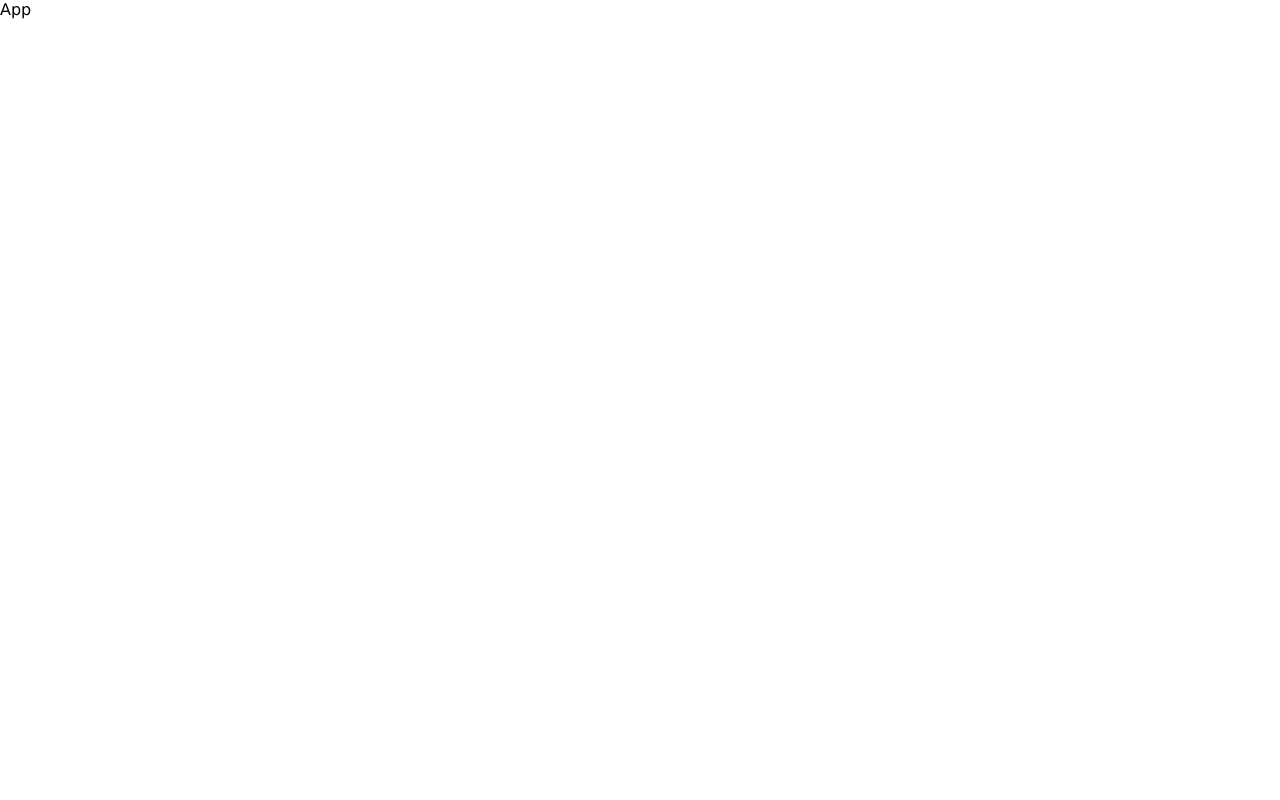
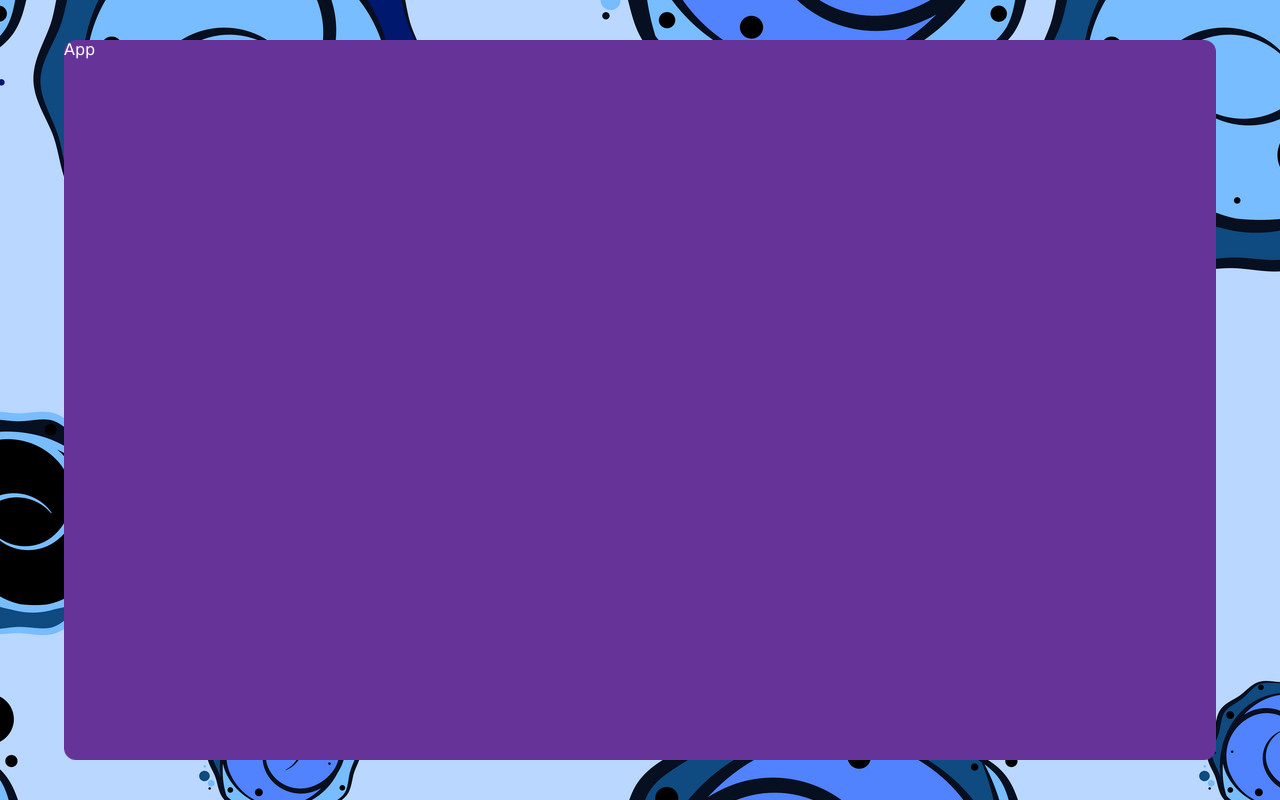
Before and after one commit to lasindu2001/react-firebase-chat-app, a React (Vite) app: page / in a window 1280 px wide. Built offline with nearby package versions, Linux system fonts and the light colour scheme.

Commit message:
add basic design

```diff
--- a/src/App.jsx
+++ b/src/App.jsx
@@ -1,6 +1,6 @@
 const App = () => {
   return (
-    <div className=''>App</div>
+    <div className='container'>App</div>
   )
 }
 
--- a/src/index.css
+++ b/src/index.css
@@ -5,3 +5,19 @@
   font-family: "Lucida Sans", "Lucida Sans Regular", "Lucida Grande",
     "Lucida Sans Unicode", Geneva, Verdana, sans-serif;
 }
+
+body {
+  background-image: url("/bg.jpg");
+  display: flex;
+  align-items: center;
+  justify-content: center;
+  height: 100vh;
+  color: white;
+}
+
+.container {
+  width: 90vw;
+  height: 90vh;
+  background-color: rebeccapurple;
+  border-radius: 12px;
+}
```
Also changed, not shown: 1 other file (tests, documents, lock files or other folders).
